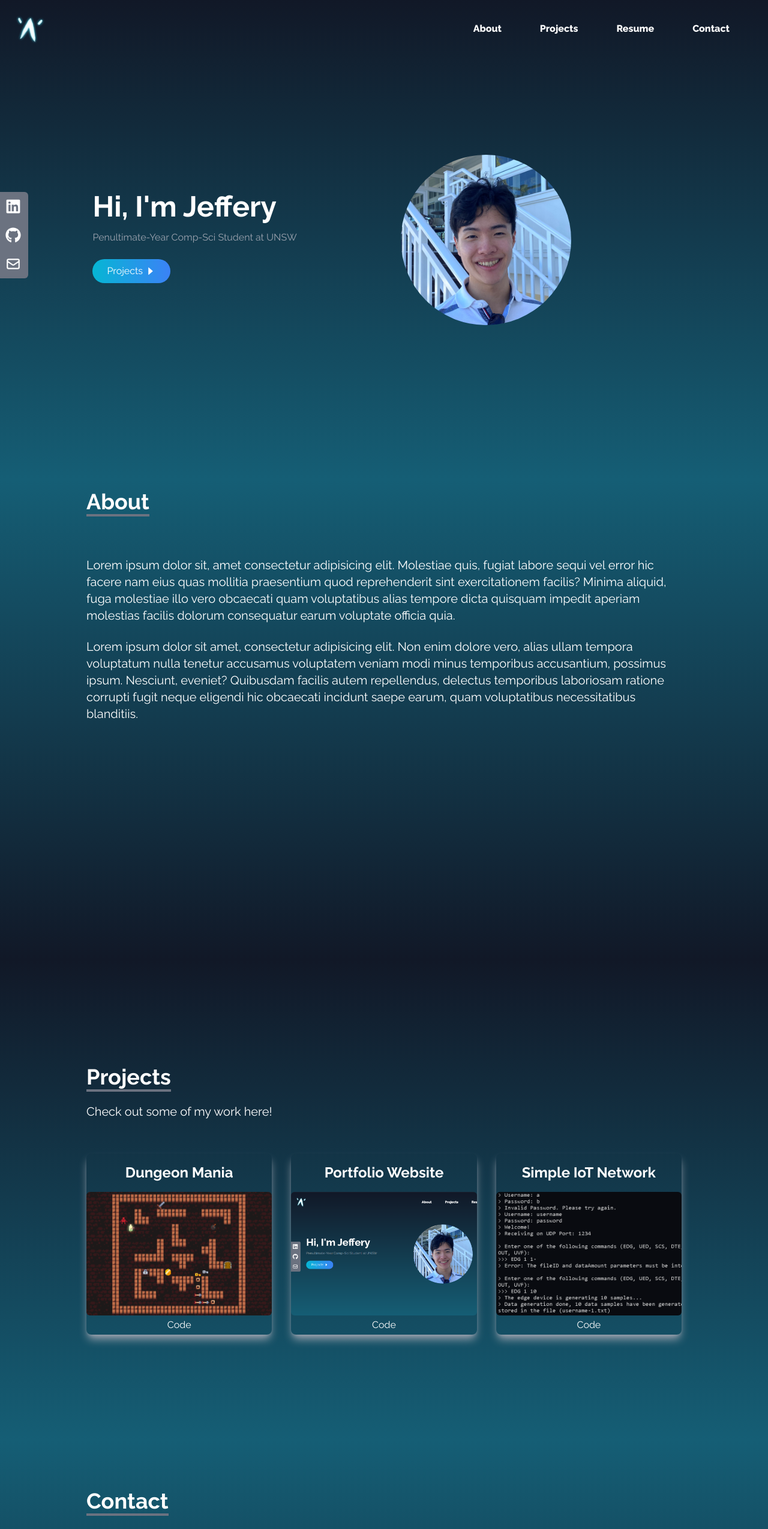
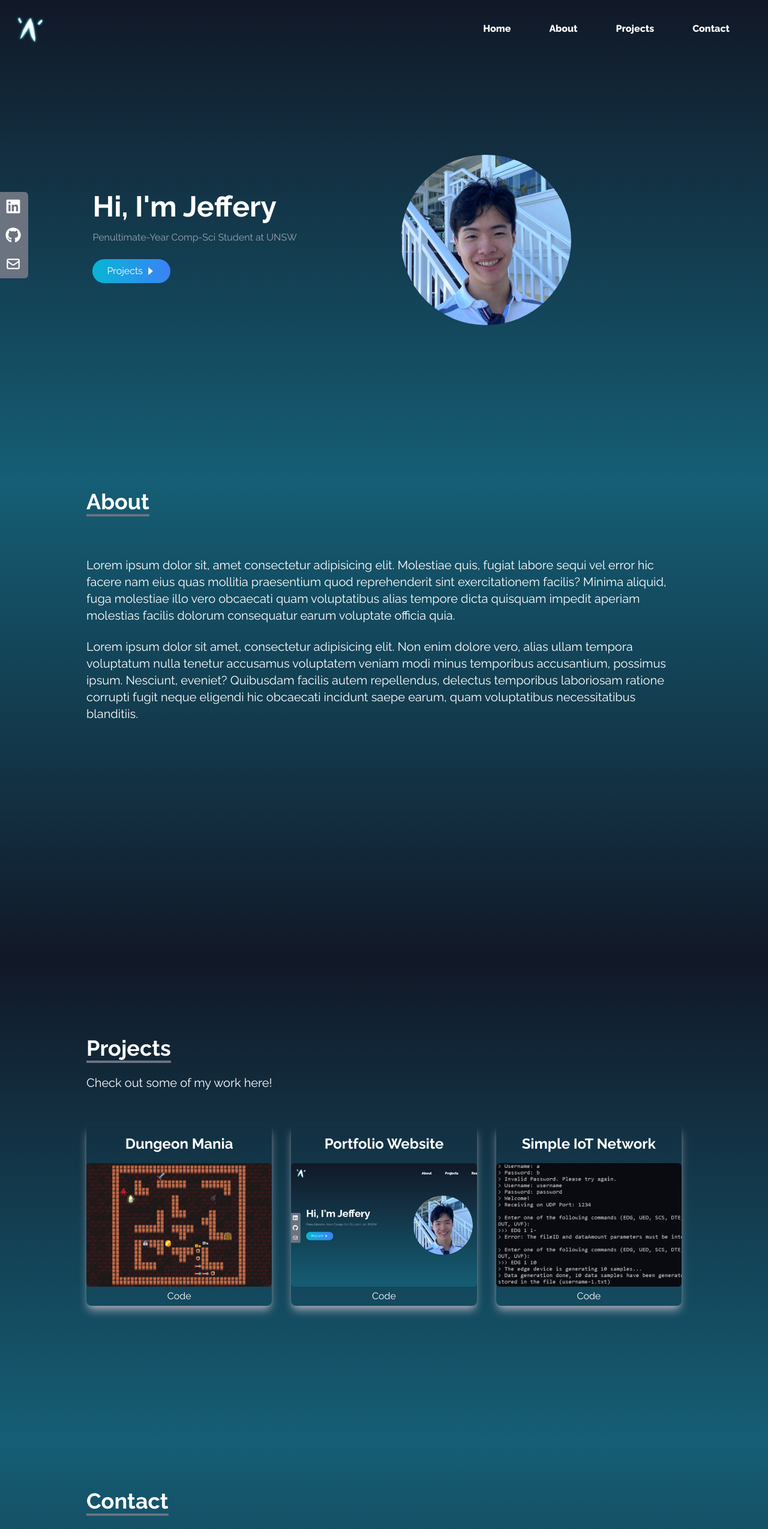
Before and after one commit to madh0c/madh0c.github.io, a React (Vite) app: page / in a window 1280 px wide. Shown: the top 2549 px of the page at 60% size. Built offline with nearby package versions, Linux system fonts and the light colour scheme; a web font is replaced by a local one.

Commit message:
linked buttons

```diff
--- a/package.json
+++ b/package.json
@@ -11,7 +11,8 @@
   "dependencies": {
     "react": "^18.2.0",
     "react-dom": "^18.2.0",
-    "react-icons": "^4.7.1"
+    "react-icons": "^4.7.1",
+    "react-scroll": "^1.8.9"
   },
   "devDependencies": {
     "@types/react": "^18.0.27",
--- a/src/components/Home.jsx
+++ b/src/components/Home.jsx
@@ -1,11 +1,12 @@
 import React from 'react'
 import HeroImage from '../assets/heroImage.png'
 import { AiFillCaretRight } from 'react-icons/ai'
+import {Link} from 'react-scroll'
 
 const Home = () => {
   return (
     <div name='home' className='h-screen w-full bg-gradient-to-b from-gray-900 to-cyan-800'>
-        <div className='max-w-screen-lg px-4 mx-auto flex flex-col items-center justify-center h-full md:flex-row'>
+        <div className='max-w-screen-lg px-4 py-28 mx-auto flex flex-col items-center justify-center h-full md:flex-row'>
           <div className='flex flex-col justify-center h-full'>
             <h2 className='text-3xl sm:text-5xl font-bold text-white'>
               Hi, I'm Jeffery
@@ -14,12 +15,12 @@ const Home = () => {
               Penultimate-Year Comp-Sci Student at UNSW
             </p>
             <div>
-              <button className='group text-white w-fit px-6 py-2 my-2 flex items-center rounded-full bg-gradient-to-r from-cyan-500 to-blue-500'>
+              <Link to='projects' smooth duration={500} className='cursor-pointer group text-white w-fit px-6 py-2 my-2 flex items-center rounded-full bg-gradient-to-r from-cyan-500 to-blue-500'>
                 Projects
                 <span className='ml-1 group-hover:rotate-90 duration-150'>
                   <AiFillCaretRight size={18}/>
                 </span>
-              </button>
+              </Link>
             </div>
           </div>
 
--- a/src/components/NavBar.jsx
+++ b/src/components/NavBar.jsx
@@ -1,6 +1,7 @@
 import React, { useState } from 'react'
 import logo from '../assets/logo.png'
 import {FaBars, FaTimes} from 'react-icons/fa'
+import {Link} from 'react-scroll'
 
 const NavBar = () => {
 
@@ -9,31 +10,33 @@ const NavBar = () => {
   const links = [
     {
       id: 1,
-      link: 'About'
+      link: 'home'
     },
     {
       id: 2,
-      link: 'Projects'
+      link: 'about'
     },
     {
       id: 3,
-      link: 'Resume'
+      link: 'projects'
     },
     {
       id: 4,
-      link: 'Contact'
+      link: 'contact'
     }
   ];
 
   return (
     <div className='flex justify-between items-center w-full h-24 px-4 text-white fixed'>
-      <div>
+      <a href={'home'}>
         <img src={logo} alt='home button pic' className='w-1/3 md:w-1/4 cursor-pointer pr-20 hover:saturate-200'/>
-      </div>
+      </a>
 
       <ul className='hidden md:flex pr-4'>
         {links.map(({id, link}) => (
-            <li key={id} className='px-8 cursor-pointer text-l font-extrabold hover:scale-110 hover:text-cyan-300 duration-150'>{link}</li>
+            <li key={id} className='px-8 cursor-pointer text-l capitalize font-extrabold hover:scale-110 hover:text-cyan-300 duration-150'>
+              <Link to={link} smooth duration={500}>{link}</Link>
+            </li>
         ))}
       </ul>
 
@@ -45,7 +48,9 @@ const NavBar = () => {
       {nav && (
         <ul className='flex flex-col justify-center items-center absolute top-0 left-0 w-full h-screen bg-gradient-to-b from-gray-900 to-cyan-800'>
         {links.map(({id, link}) => (
-            <li key={id} className='px-4 cursor-pointer py-10 font-medium text-4xl'>{link}</li>
+            <li key={id} className='px-4 cursor-pointer py-10 font-medium capitalize text-4xl'>
+              <Link onClick={() => setNav(!nav)} to={link} smooth duration={500}>{link}</Link>
+            </li>
         ))}
         </ul>
       )}
--- a/src/components/Projects.jsx
+++ b/src/components/Projects.jsx
@@ -9,38 +9,44 @@ const Projects = () => {
     {
       id: 1,
       src: dungeonMania,
-      name: 'Dungeon Mania'
+      name: 'Dungeon Mania',
+      href: 'https://github.com/madhoc-bytes/dungeon-mania'
     },
     {
       id: 2,
       src: website,
-      name: 'Portfolio Website'
+      name: 'Portfolio Website',
+      href: 'https://github.com/madhoc-bytes/madhoc-bytes.github.io'
     },
     {
       id: 3,
       src: simpleIotNetwork,
-      name: 'Simple IoT Network'
+      name: 'Simple IoT Network',
+      href: 'https://github.com/madhoc-bytes/simple-IoT-network'
     }
   ]
 
   return (
-    <div name='projects]' className='bg-gradient-to-b from-gray-900 to-cyan-800 w-full text-white md:h-screen'>
-      <div className='max-w-screen-lg p-4 mx-auto flex flex-col justify-center w-full h-full'>
+    <div name='projects' className='bg-gradient-to-b from-gray-900 to-cyan-800 w-full text-white md:h-screen'>
+      <div className='max-w-screen-lg p-4 pb-28 mx-auto flex flex-col justify-center w-full h-full'>
         <div className='pb-8'>
           <p className='text-4xl font-bold inline border-b-4 border-gray-500'>Projects</p>
           <p className='py-6 text-xl'>Check out some of my work here!</p>
         </div>
 
         <div className='grid sm:grid-cols-2 md:grid-cols-3 gap-8 px-12 sm:px-0'>
-          {projects.map(({id, src, name}) => (
+          {projects.map(({id, src, name, href}) => (
             <div key={id} className='shadow-lg shadow-gray-400 rounded-lg'>
               <div className='flex items-center justify-center'>
                 <p className='m-4 text-2xl font-bold'>{name}</p>
               </div>
               <img src={src} alt="" className='rounded-md duration-150 hover:scale-105' />
-              <div className='flex items-center justify-center'>
-                <button className='m-1 hover:scale-110 duration-150'>Code</button>
-              </div>
+              <a href={href} target='_blank'>
+                <div className='flex items-center justify-center'>
+                  <button className='m-1 hover:scale-110 duration-150'>Code</button>
+                </div>
+              </a>
+
             </div>
           ))}
         </div>
```
Also changed, not shown: 1 other file (tests, documents, lock files or other folders).
